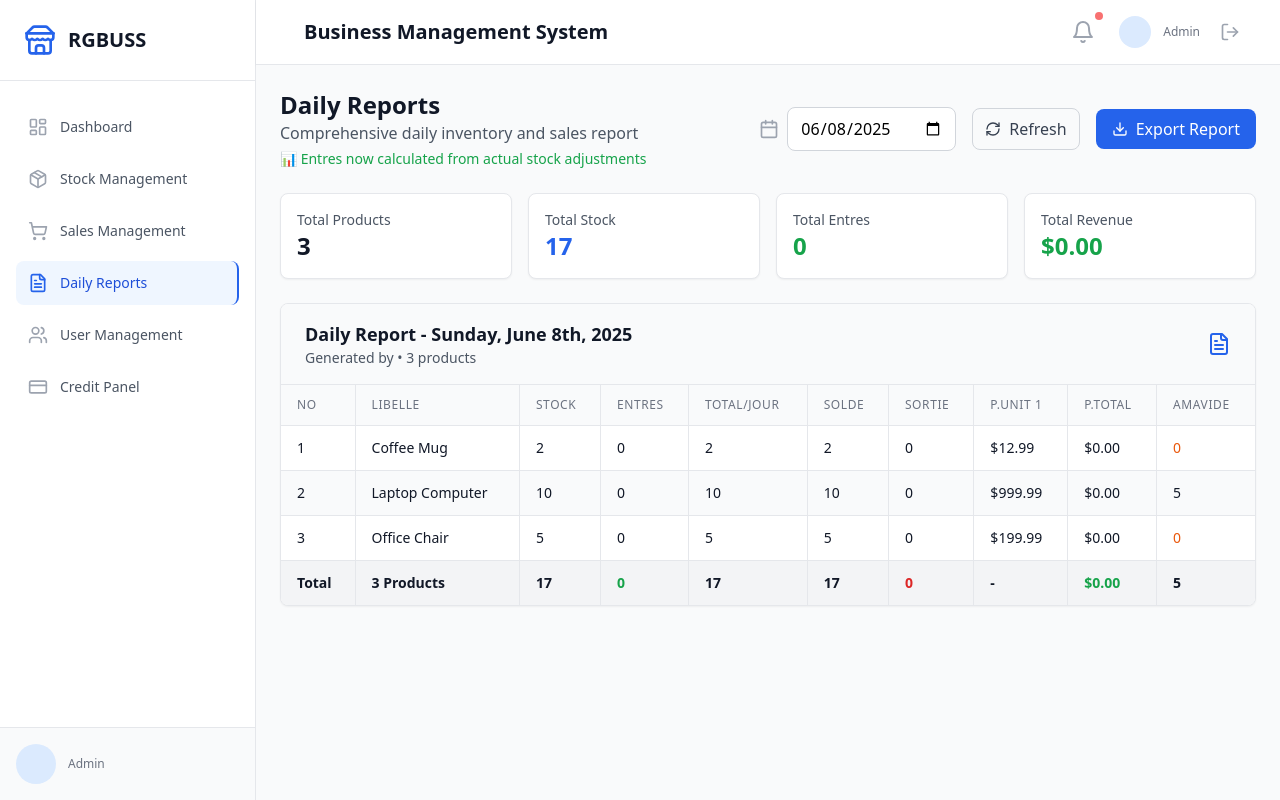
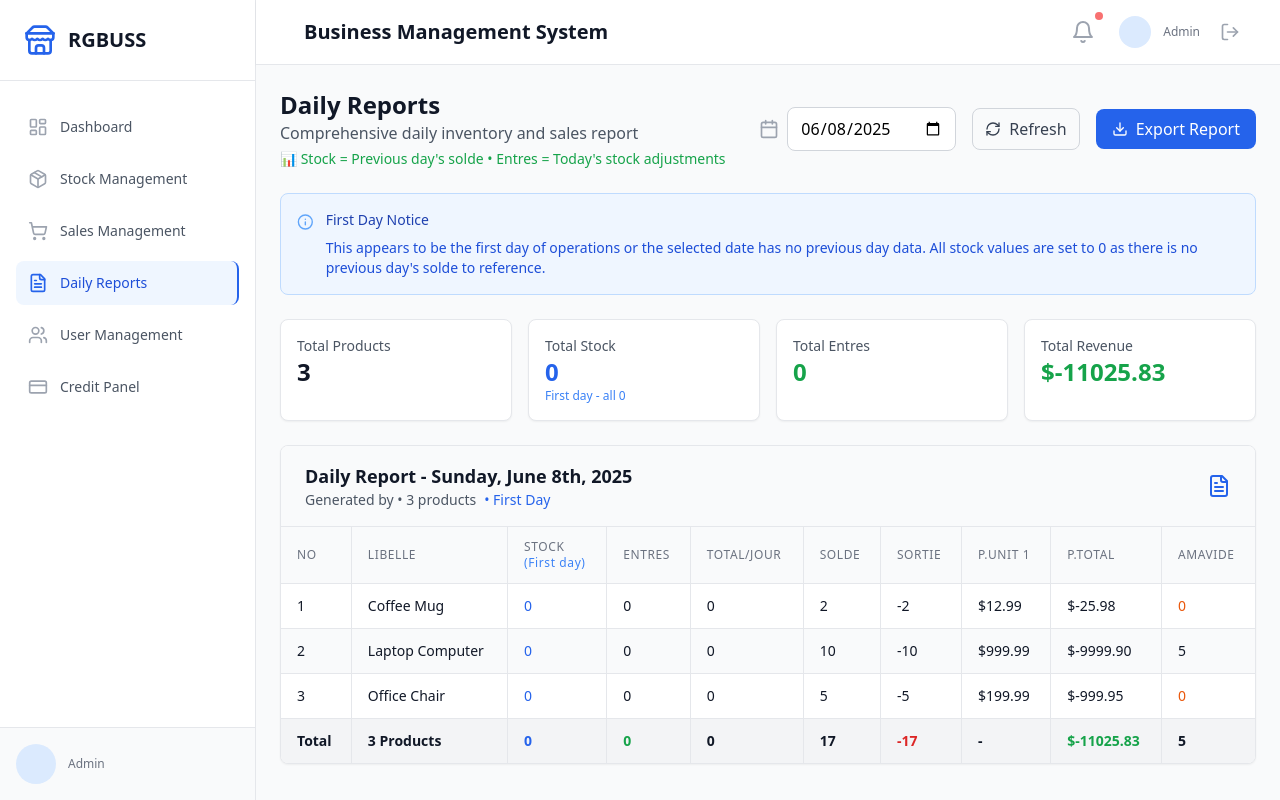
Before and after one commit to gyslain230/RGBUSS_management_system, a React (Vite) app: page /reports in a window 1280 px wide. Built offline with nearby package versions, Linux system fonts and the light colour scheme; sample sign-in values are in the browser's storage.

Commit message:
Implement previous day stock logic for Daily Reports

```diff
--- a/src/pages/DailyReports.tsx
+++ b/src/pages/DailyReports.tsx
@@ -1,8 +1,8 @@
 import React, { useState, useEffect } from 'react';
-import { FileText, Download, Calendar, RefreshCw } from 'lucide-react';
+import { FileText, Download, Calendar, RefreshCw, Info } from 'lucide-react';
 import { useAuth } from '../contexts/AuthContext';
 import { supabase, Product, Sale, StockAdjustment } from '../lib/supabase';
-import { format } from 'date-fns';
+import { format, subDays } from 'date-fns';
 import toast from 'react-hot-toast';
 
 interface DailyReportData {
@@ -25,10 +25,40 @@
   const [loading, setLoading] = useState(true);
   const [selectedDate, setSelectedDate] = useState(format(new Date(), 'yyyy-MM-dd'));
   const [refreshing, setRefreshing] = useState(false);
+  const [isFirstDay, setIsFirstDay] = useState(false);
 
   useEffect(() => {
     fetchReportData();
   }, [selectedDate]);
+
+  const getPreviousDayStock = async (productId: string, currentDate: string) => {
+    try {
+      const previousDate = format(subDays(new Date(currentDate), 1), 'yyyy-MM-dd');
+
+      // Check if there are any stock adjustments before the current date
+      const { data: historicalAdjustments, error } = await supabase
+        .from('stock_adjustments')
+        .select('*')
+        .eq('product_id', productId)
+        .lt('created_at', `${currentDate}T00:00:00.000Z`)
+        .order('created_at', { ascending: false })
+        .limit(1);
+
+      if (error) throw error;
+
+      // If no historical adjustments exist, this is the first day - stock should be 0
+      if (!historicalAdjustments || historicalAdjustments.length === 0) {
+        return 0;
+      }
+
+      // Get the last known stock level from the most recent adjustment before current date
+      const lastAdjustment = historicalAdjustments[0];
+      return lastAdjustment.new_quantity;
+    } catch (error) {
+      console.error('Error getting previous day stock:', error);
+      return 0;
+    }
+  };
 
   const fetchReportData = async () => {
     setLoading(true);
@@ -54,30 +84,51 @@
 
       if (adjustmentsError) throw adjustmentsError;
 
+      // Check if this is the first day with any stock adjustments
+      const { data: allAdjustments, error: allAdjustmentsError } = await supabase
+        .from('stock_adjustments')
+        .select('created_at')
+        .order('created_at', { ascending: true })
+        .limit(1);
+
+      if (allAdjustmentsError) throw allAdjustmentsError;
+
+      const firstAdjustmentDate = allAdjustments && allAdjustments.length > 0
+        ? allAdjustments[0].created_at.split('T')[0]
+        : null;
+
+      const isFirstDayEver = !firstAdjustmentDate || selectedDate <= firstAdjustmentDate;
+      setIsFirstDay(isFirstDayEver);
+
       // Process data for each product
-      const processedData: DailyReportData[] = (products || []).map((product, index) => {
+      const processedData: DailyReportData[] = await Promise.all(
+        (products || []).map(async (product, index) => {
+          // Get stock from previous day (0 if first day)
+          const previousDayStock = isFirstDayEver ? 0 : await getPreviousDayStock(product.id, selectedDate);
+
           // Calculate stock adjustments (entres) for this product on the selected date
           const productAdjustments = (adjustments || []).filter(adj => adj.product_id === product.id);
           const entres = productAdjustments
             .filter(adj => adj.adjustment_type === 'increase')
             .reduce((sum, adj) => sum + adj.quantity_adjusted, 0);
 
-        // Calculate values based on your business logic
-        const totalJour = product.quantity + entres; // Total available for the day
-        const solde = product.quantity; // Current balance
+          // Calculate values based on business logic
+          const stock = previousDayStock; // Stock = previous day's solde
+          const totalJour = stock + entres; // Total available for the day
+          const solde = product.quantity; // Current balance (end of day)
 
           // Sortie = Total/Jour - Solde
           const sortie = totalJour - solde;
 
           const pUnit1 = product.price; // Unit price
           const pTotal = sortie * pUnit1; // P.Total = Sortie × P.Unit 1
-        const amavide = Math.max(0, product.quantity - 5); // Available minus minimum stock (5)
+          const amavide = Math.max(0, solde - 5); // Available minus minimum stock (5)
 
           return {
             no: index + 1,
             libelle: product.name,
-          stock: product.quantity,
-          entres, // Now calculated from actual stock adjustments
+            stock, // Now based on previous day's solde
+            entres, // Calculated from actual stock adjustments
             totalJour,
             solde,
             sortie,
@@ -86,7 +137,8 @@
             amavide,
             productId: product.id
           };
-      });
+        })
+      );
 
       setReportData(processedData);
     } catch (error) {
@@ -108,6 +160,7 @@
     try {
       const reportContent = {
         date: selectedDate,
+        isFirstDay,
         generatedAt: new Date().toISOString(),
         generatedBy: user?.full_name,
         data: reportData,
@@ -117,7 +170,8 @@
           totalEntres: reportData.reduce((sum, item) => sum + item.entres, 0),
           totalSorties: reportData.reduce((sum, item) => sum + item.sortie, 0),
           totalRevenue: reportData.reduce((sum, item) => sum + item.pTotal, 0)
-        }
+        },
+        note: isFirstDay ? 'This is the first day - stock values are 0 as there is no previous day data' : 'Stock values based on previous day\'s solde'
       };
 
       const blob = new Blob([JSON.stringify(reportContent, null, 2)], { type: 'application/json' });
@@ -153,7 +207,7 @@
           <h1 className="text-2xl font-bold text-gray-900">Daily Reports</h1>
           <p className="text-gray-600">Comprehensive daily inventory and sales report</p>
           <p className="text-sm text-green-600 mt-1">
-            📊 Entres now calculated from actual stock adjustments
+            📊 Stock = Previous day's solde • Entres = Today's stock adjustments
           </p>
         </div>
 
@@ -190,6 +244,26 @@
         </div>
       </div>
 
+      {/* First Day Notice */}
+      {isFirstDay && (
+        <div className="bg-blue-50 border border-blue-200 rounded-lg p-4">
+          <div className="flex">
+            <Info className="h-5 w-5 text-blue-400 mt-0.5" />
+            <div className="ml-3">
+              <h3 className="text-sm font-medium text-blue-800">
+                First Day Notice
+              </h3>
+              <div className="mt-2 text-sm text-blue-700">
+                <p>
+                  This appears to be the first day of operations or the selected date has no previous day data.
+                  All stock values are set to 0 as there is no previous day's solde to reference.
+                </p>
+              </div>
+            </div>
+          </div>
+        </div>
+      )}
+
       {/* Report Summary */}
       <div className="grid grid-cols-1 md:grid-cols-4 gap-4">
         <div className="bg-white p-4 rounded-lg shadow-sm border border-gray-200">
@@ -201,6 +275,7 @@
           <p className="text-2xl font-bold text-blue-600">
             {reportData.reduce((sum, item) => sum + item.stock, 0)}
           </p>
+          {isFirstDay && <p className="text-xs text-blue-500">First day - all 0</p>}
         </div>
         <div className="bg-white p-4 rounded-lg shadow-sm border border-gray-200">
           <p className="text-sm text-gray-600">Total Entres</p>
@@ -226,6 +301,7 @@
               </h2>
               <p className="text-sm text-gray-600">
                 Generated by {user?.full_name} • {reportData.length} products
+                {isFirstDay && <span className="text-blue-600 ml-2">• First Day</span>}
               </p>
             </div>
             <FileText className="h-6 w-6 text-blue-600" />
@@ -250,6 +326,7 @@
                   </th>
                   <th className="px-4 py-3 text-left text-xs font-medium text-gray-500 uppercase tracking-wider border-r border-gray-200">
                     Stock
+                    {isFirstDay && <div className="text-xs text-blue-500 normal-case">(First day)</div>}
                   </th>
                   <th className="px-4 py-3 text-left text-xs font-medium text-gray-500 uppercase tracking-wider border-r border-gray-200">
                     Entres
@@ -284,7 +361,9 @@
                       {item.libelle}
                     </td>
                     <td className="px-4 py-3 whitespace-nowrap text-sm text-gray-900 border-r border-gray-200">
+                      <span className={isFirstDay ? 'text-blue-600' : ''}>
                         {item.stock}
+                      </span>
                     </td>
                     <td className="px-4 py-3 whitespace-nowrap text-sm text-gray-900 border-r border-gray-200">
                       <span className={item.entres > 0 ? 'text-green-600 font-medium' : ''}>
@@ -329,7 +408,9 @@
                     {reportData.length} Products
                   </td>
                   <td className="px-4 py-3 text-sm text-gray-900 border-r border-gray-200">
+                    <span className={isFirstDay ? 'text-blue-600' : ''}>
                       {reportData.reduce((sum, item) => sum + item.stock, 0)}
+                    </span>
                   </td>
                   <td className="px-4 py-3 text-sm text-green-600 border-r border-gray-200">
                     {reportData.reduce((sum, item) => sum + item.entres, 0)}
```
Lines whose indentation alone changed are shown as unchanged.
